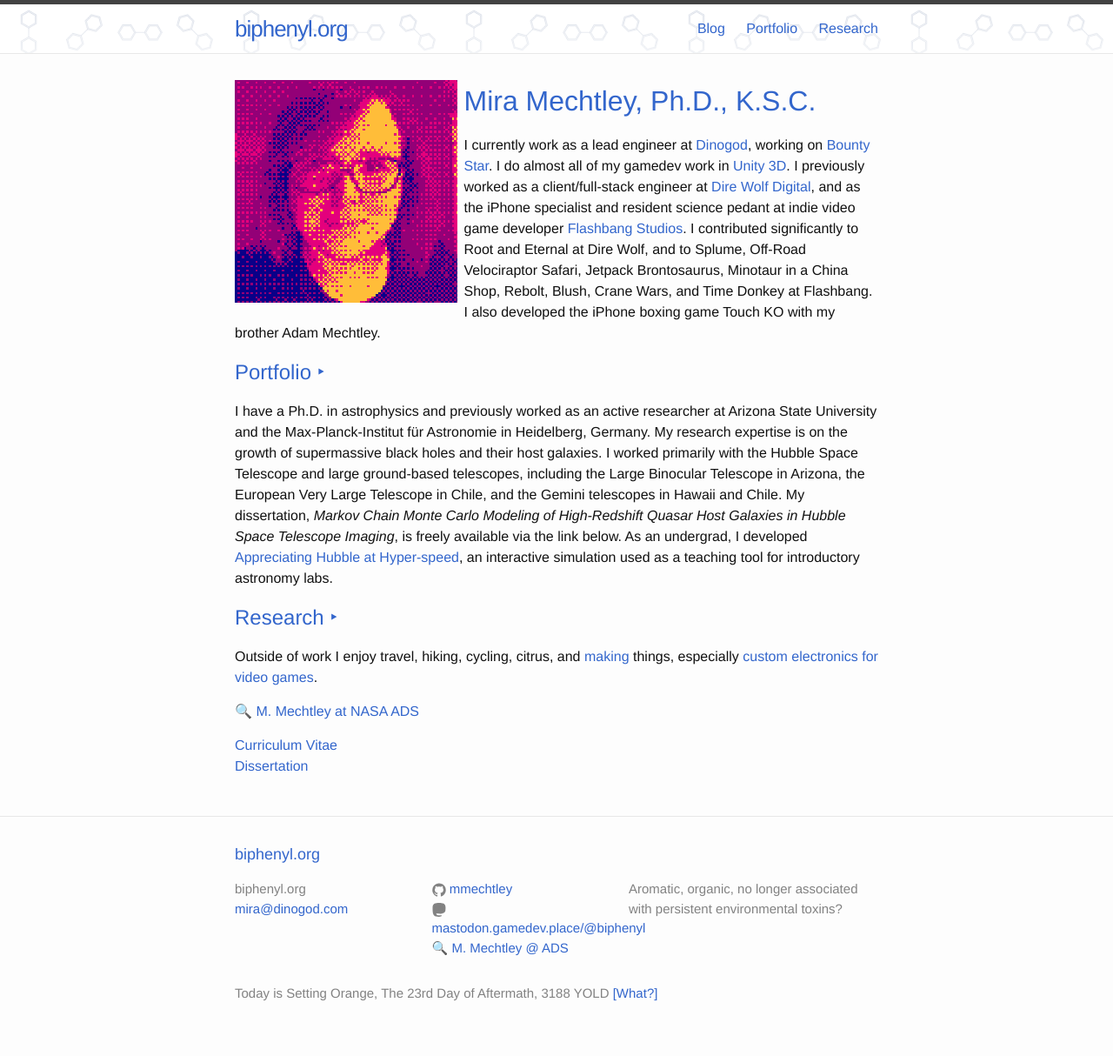
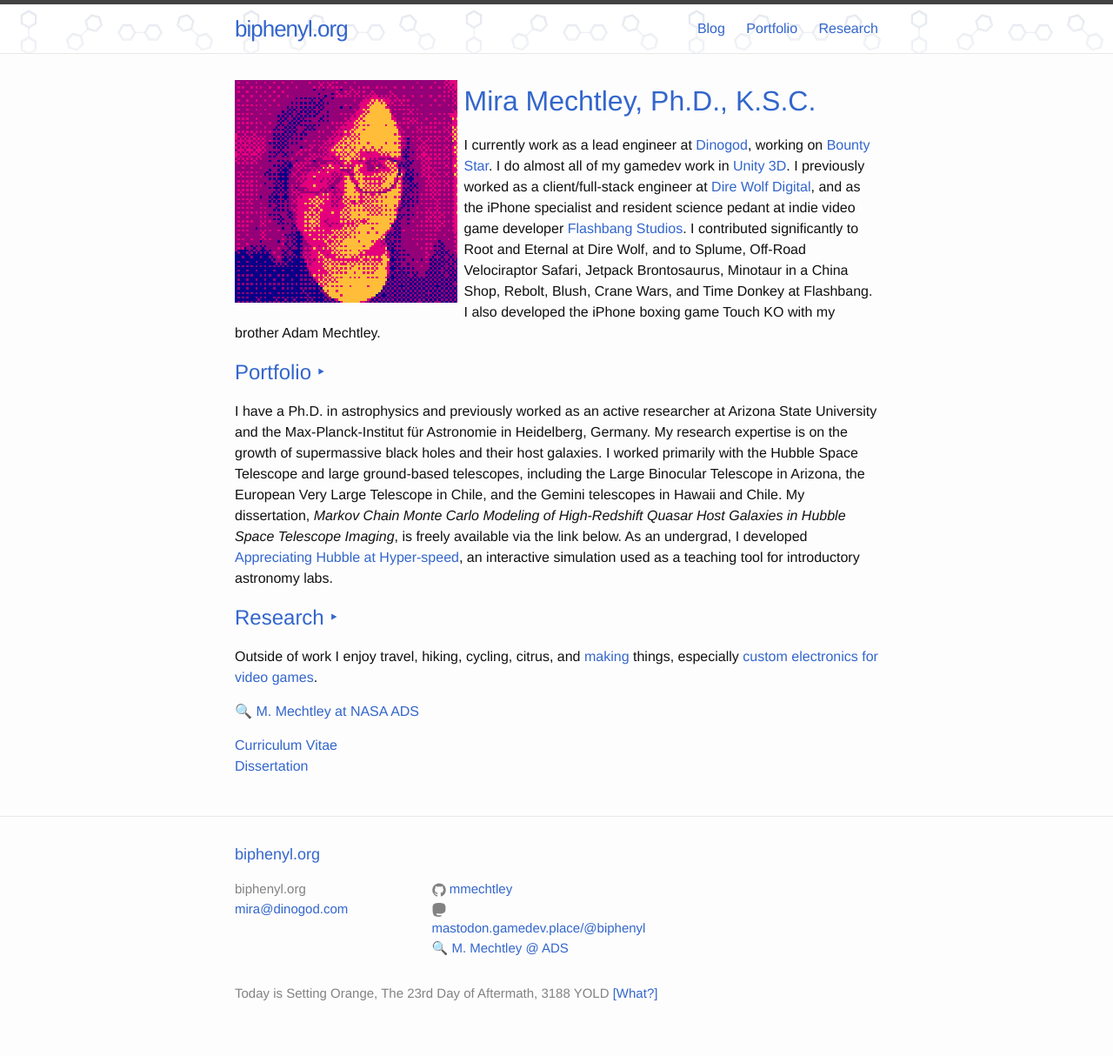
Before and after one commit to mmechtley/mmechtley.github.io, a Jekyll site: the page built from index.md, in a window 1280 px wide. Shown: the whole page at 87% size. Built offline with Jekyll 4.4.1, drawn with Linux system fonts in a browser that asks for light colours.

Commit message:
remove description

```diff
--- a/_config.yml
+++ b/_config.yml
@@ -8,8 +8,6 @@
 # Site settings
 title: biphenyl.org
 email: mira@dinogod.com
-description: > # this means to ignore newlines until "baseurl:"
-  Aromatic, organic, no longer associated with persistent environmental toxins?
 baseurl: "" # the subpath of your site, e.g. /blog
 url: "https://mmechtley.github.io" # the base hostname & protocol for your site
 mastodon_url: "mastodon.gamedev.place/@biphenyl"
--- a/_includes/footer.html
+++ b/_includes/footer.html
@@ -39,9 +39,11 @@
         </ul>
       </div>
 
+      {% if site.description %}
       <div class="footer-col footer-col-3">
         <p>{{ site.description }}</p>
       </div>
+      {% endif %}
 
       <div class="footer-col">
         <p>{% include ddate.html %}</p>
```
